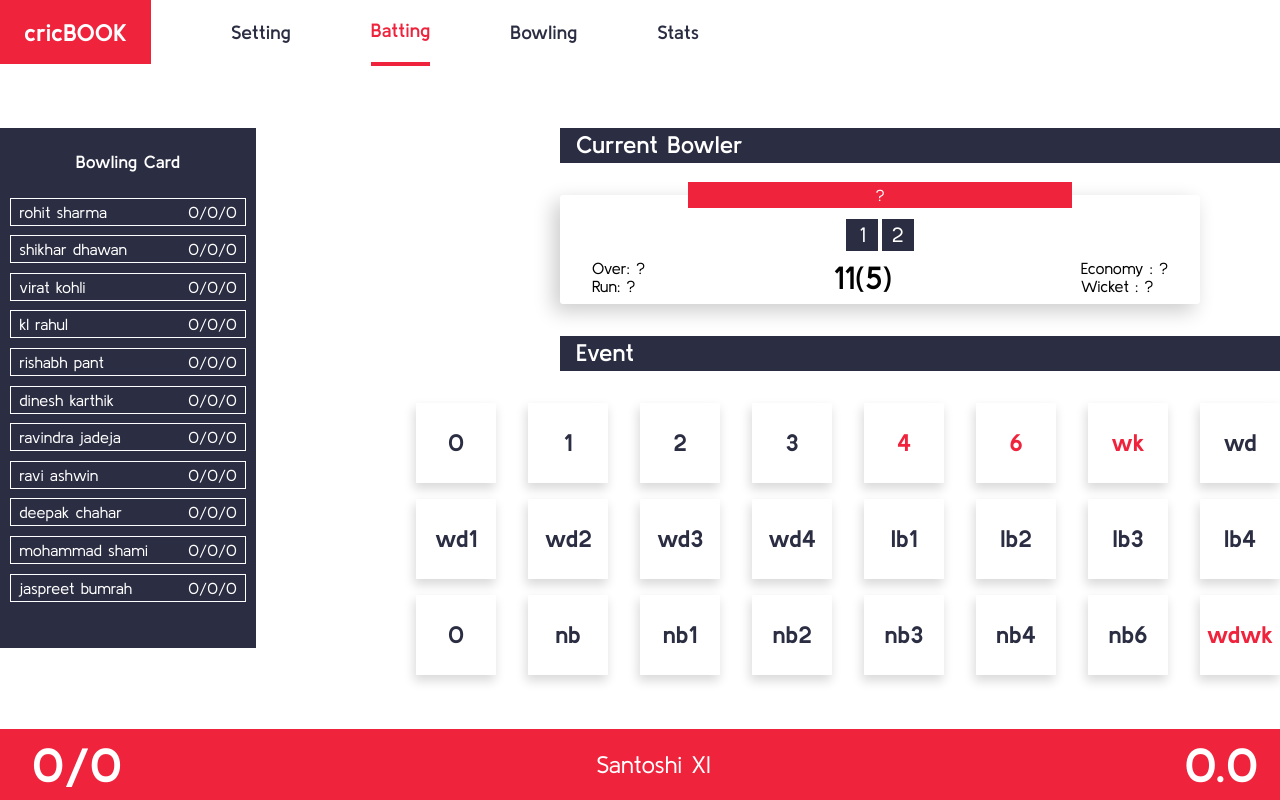
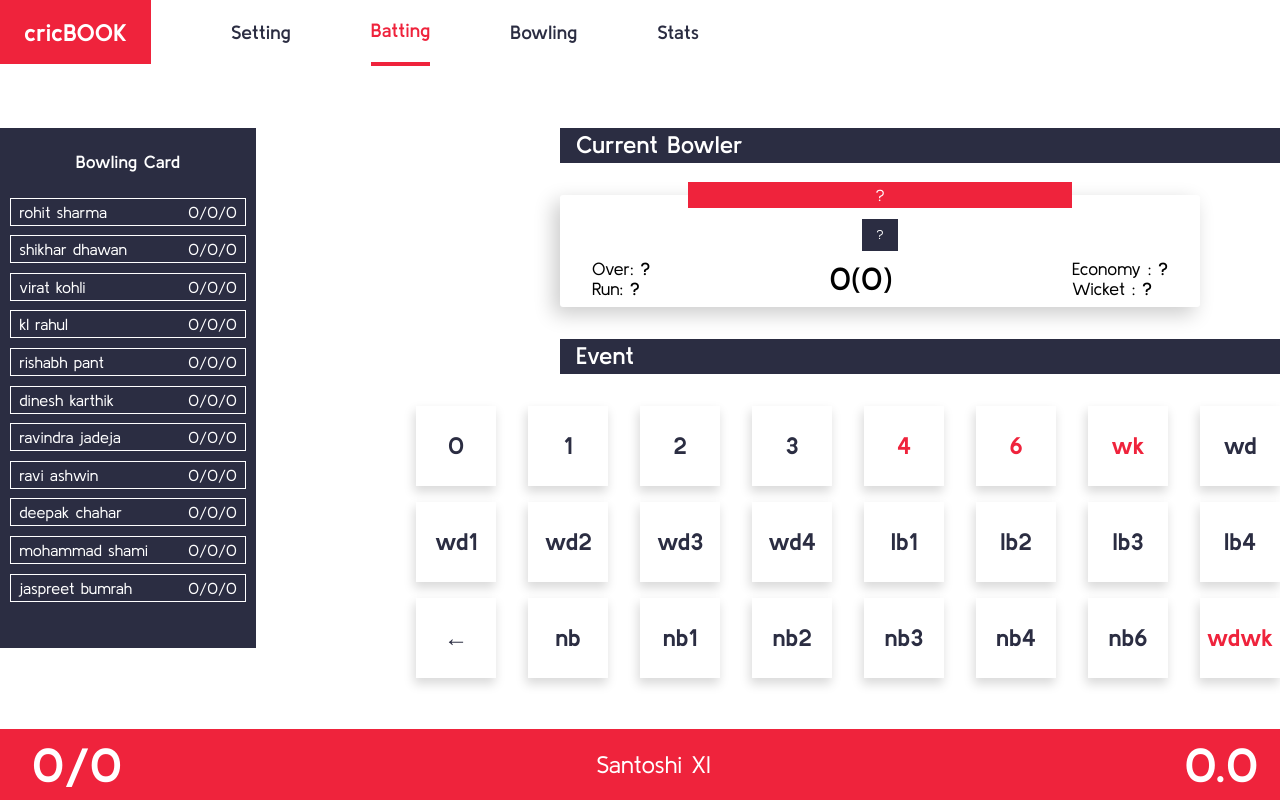
Before and after one commit to i-am-HRISHABH/cricBOOK, a React (Create React App) app: page / in a window 1280 px wide. Built offline with nearby package versions, Linux system fonts and the light colour scheme.

Commit message:
third commit <setting batting bowling 55%>

```diff
--- a/src/Components/BowlingPage/Bowling.jsx
+++ b/src/Components/BowlingPage/Bowling.jsx
@@ -212,6 +212,10 @@ const noSelect = {
 
 let last_over_index = -1;
 let alluarray = [];
+let thisOverRunBall = {
+  runs: 0,
+  balls: 0,
+};
 
 const Bowling = () => {
   //NORMAL VARIABLES
@@ -232,7 +236,7 @@ const Bowling = () => {
   const [oppwicket, setOppwicket] = useState(0);
   const [over, setOver] = useState(0);
   const [overBall, setOverBall] = useState(0);
-  const [thisOver, setthisOver] = useState(["1", "2"]);
+  const [thisOver, setthisOver] = useState([]);
   //FUNCTIONS
   //function to set current bowler
   const setCurrentBowler = (e) => {
@@ -253,9 +257,10 @@ const Bowling = () => {
   //function to handle event button click
   const eventButtonClicked = (e) => {
     if (cbindex > -1) {
+      setthisOver([...thisOver, e.target.innerHTML]);
       setBowlerstats(e.target.innerHTML);
+      thisOverRunBallUpdate(e.target.innerHTML);
       proceedOvers(e.target.innerHTML);
-      // setthisOver([...thisOver, e.target.innerHTML]);
       let clickedRun = Number(e.target.innerHTML);
       if (clickedRun >= 0) {
         setOppscore(oppscore + clickedRun);
@@ -329,7 +334,7 @@ const Bowling = () => {
     if (val.indexOf("wd") === 0 || val.indexOf("nb") === 0) {
       ballTeam[cbindex].runs_given += 1;
     }
-    if (val.indexOf("wk") === 0) {
+    if (val.indexOf("wk") === 0 || val === "wdwk") {
       ballTeam[cbindex].wickets += 1;
     }
   };
@@ -339,14 +344,13 @@ const Bowling = () => {
     if (val.indexOf("wd") === 0 || val.indexOf("nb") === 0) {
     } else {
       if (overBall === 5) {
+        thisOverRunBall.runs = 0;
+        thisOverRunBall.balls = 0;
         setthisOver([]);
         setOverBall(0);
         setOver(over + 1);
         ballTeam[cbindex].overs += 1;
         ballTeam[cbindex].last_over = true;
-
-        console.log("thisOver: " + thisOver);
-        // alert("thisover length: " + thisOver.length);
         if (last_over_index > -1) {
           ballTeam[last_over_index].last_over = false;
         }
@@ -354,6 +358,42 @@ const Bowling = () => {
         setCbindex(-1);
       } else {
         setOverBall(overBall + 1);
+      }
+    }
+  };
+
+  //function to upate thisOverRunBall
+  const thisOverRunBallUpdate = (val) => {
+    if (Number(val) >= 0) {
+      thisOverRunBall.runs += Number(val);
+      thisOverRunBall.balls += 1;
+    } else {
+      if (val === "wd" || val === "nb") {
+        thisOverRunBall.runs += 1;
+      } else if (val === "wd1" || val === "nb1") {
+        thisOverRunBall.runs += 2;
+      } else if (val === "wd2" || val === "nb2") {
+        thisOverRunBall.runs += 3;
+      } else if (val === "wd3" || val === "nb3") {
+        thisOverRunBall.runs += 4;
+      } else if (val === "wd4" || val === "nb4") {
+        thisOverRunBall.runs += 5;
+      } else if (val === "nb6") {
+        thisOverRunBall.runs += 7;
+      } else if (val === "lb1") {
+        thisOverRunBall.runs += 1;
+        thisOverRunBall.balls += 1;
+      } else if (val === "lb2") {
+        thisOverRunBall.runs += 2;
+        thisOverRunBall.balls += 1;
+      } else if (val === "lb3") {
+        thisOverRunBall.runs += 3;
+        thisOverRunBall.balls += 1;
+      } else if (val === "lb4") {
+        thisOverRunBall.runs += 4;
+        thisOverRunBall.balls += 1;
+      } else if (val === "wk") {
+        thisOverRunBall.balls += 1;
       }
     }
   };
@@ -377,7 +417,9 @@ const Bowling = () => {
                       : {}
                   }
                 >
-                  <div onClick={setCurrentBowler}>{p.name}</div>
+                  <div onClick={!p.last_over ? setCurrentBowler : {}}>
+                    {p.name}
+                  </div>
                   <div>
                     {p.overs}/{p.runs_given}/{p.wickets}
                   </div>
@@ -392,6 +434,7 @@ const Bowling = () => {
             <CurrentBowler
               currentBowler={cbindex === -1 ? noSelect : ballTeam[cbindex]}
               currentOver={thisOver.length === 0 ? defaultOver : thisOver}
+              runball={thisOverRunBall}
             />
           </div>
           <div className="bat-heading">Event</div>
@@ -418,7 +461,7 @@ const Bowling = () => {
               <button className="bat-button">lb4</button>
             </div>
             <div className="bat-button-group">
-              <button className="bat-button">0</button>
+              <button className="bat-button">&larr;</button>
               <button className="bat-button">nb</button>
               <button className="bat-button">nb1</button>
               <button className="bat-button">nb2</button>
--- a/src/Components/BowlingPage/CurrentBowler.css
+++ b/src/Components/BowlingPage/CurrentBowler.css
@@ -27,9 +27,9 @@
 .cbl-ball {
   background: var(--darkblue);
   color: white;
-  font-size: 1.3rem;
+  font-size: 0.8rem;
   height: 2rem;
-  width: 2rem;
+  width: 2.2rem;
   text-align: center;
   display: flex;
   flex-direction: column;
@@ -47,3 +47,11 @@
   font-size: 2rem;
   font-weight: 600;
 }
+.cbl-lower-stat {
+  /* background: green; */
+  font-size: 1.1rem;
+  /* font-weight: 600; */
+}
+.cbl-lower-stat > div > span {
+  font-weight: 600;
+}
--- a/src/Components/BowlingPage/CurrentBowler.jsx
+++ b/src/Components/BowlingPage/CurrentBowler.jsx
@@ -13,14 +13,24 @@ const CurrentBowler = (props) => {
         })}
       </div>
       <div className="cbl-lower">
-        <div className="cbl-lower-left">
-          <div>Over: {props.currentBowler.overs}</div>
-          <div>Run: {props.currentBowler.runs_given}</div>
+        <div className="cbl-lower-stat">
+          <div>
+            Over: <span> {props.currentBowler.overs} </span>
+          </div>
+          <div>
+            Run: <span> {props.currentBowler.runs_given}</span>
+          </div>
         </div>
-        <div className="cbl-lower-middle">11(5)</div>
-        <div className="cbl-lower-right">
-          <div>Economy : {props.currentBowler.economy}</div>
-          <div>Wicket : {props.currentBowler.wickets}</div>
+        <div className="cbl-lower-middle">
+          {props.runball.runs}({props.runball.balls})
+        </div>
+        <div className="cbl-lower-stat">
+          <div>
+            Economy : <span>{props.currentBowler.economy}</span>
+          </div>
+          <div>
+            Wicket : <span>{props.currentBowler.wickets}</span>{" "}
+          </div>
         </div>
       </div>
     </div>
```
